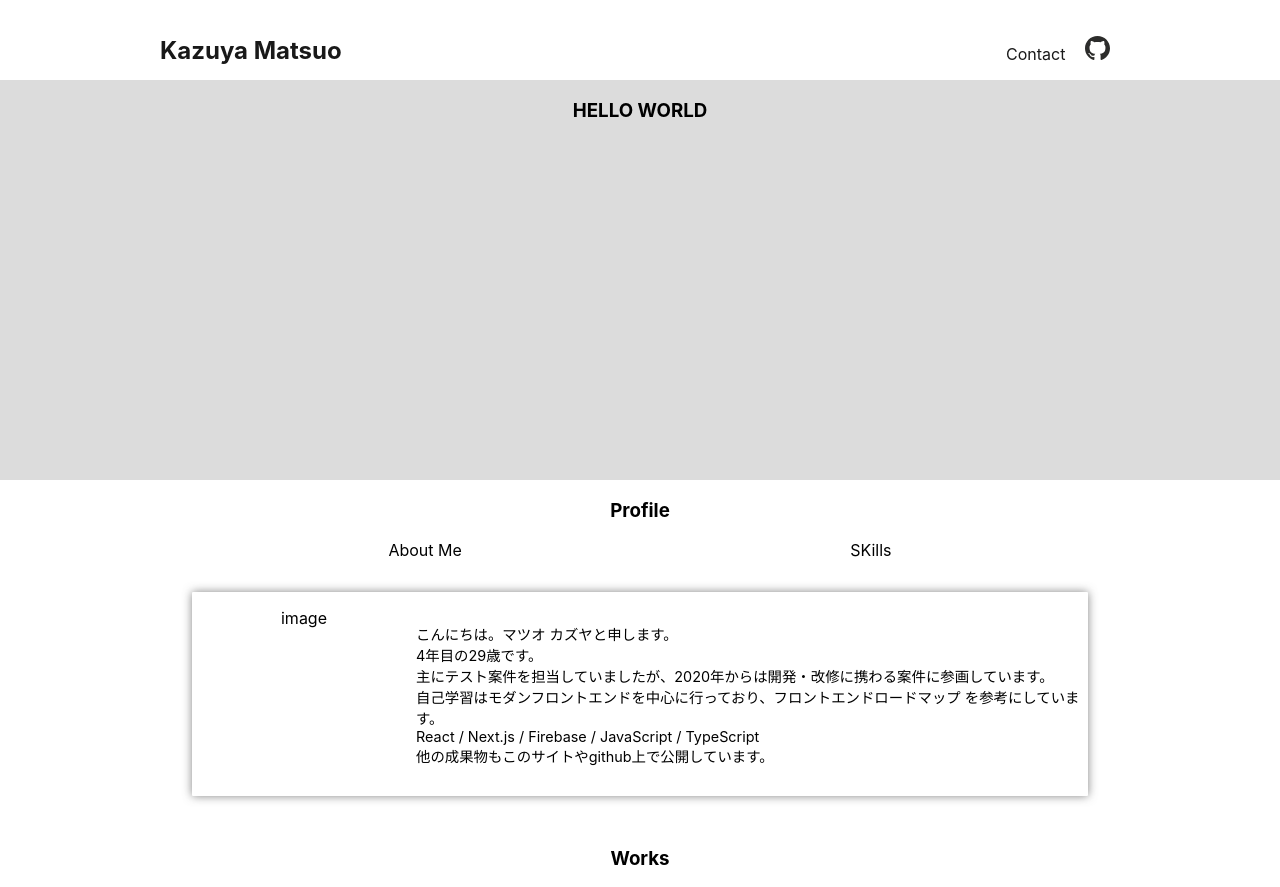
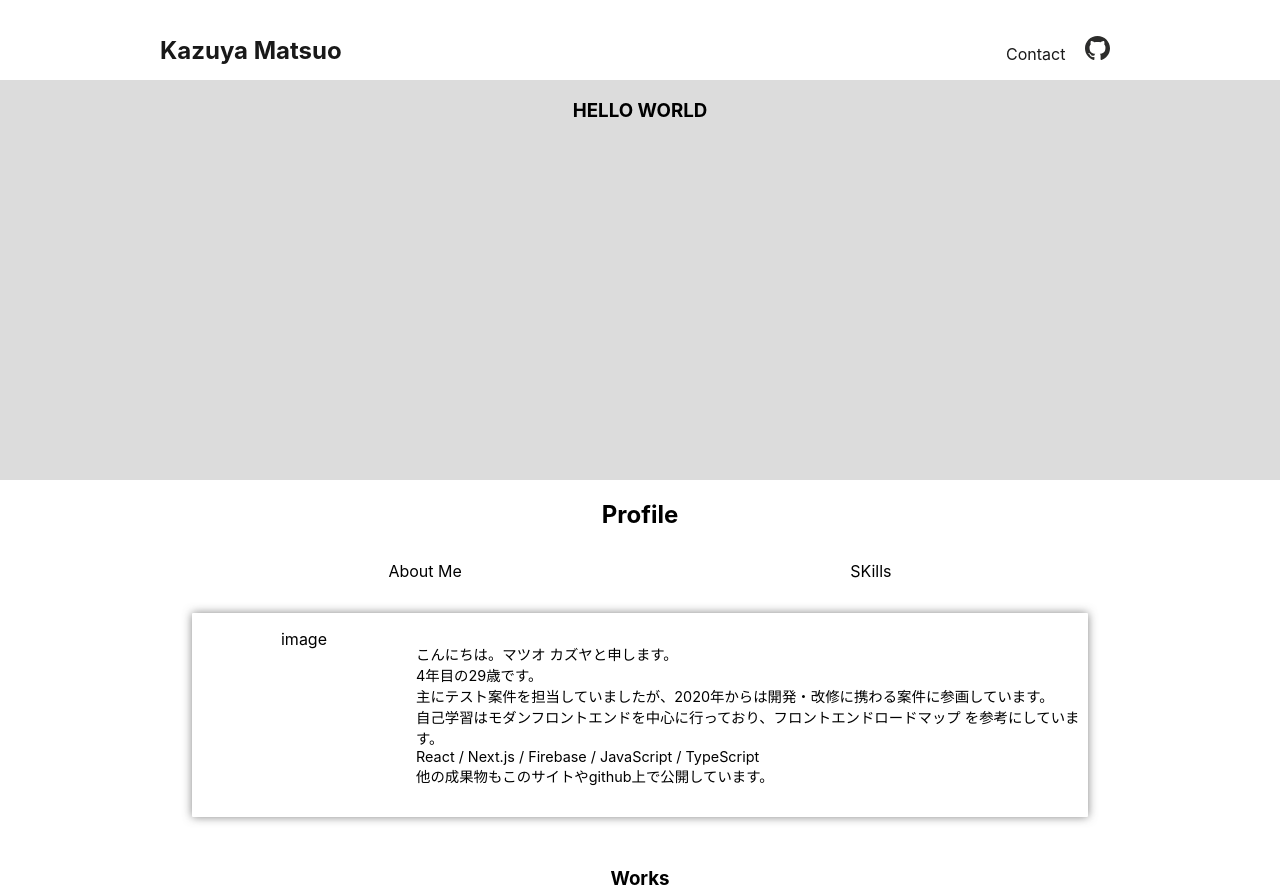
Before and after one commit to kazuya-m/my-pf, a Next.js app: page / in a window 1280 px wide. Shown: the top 887 px of the page. Built offline with nearby package versions, Linux system fonts and the light colour scheme.

Commit message:
midified content wrapper and title

```diff
--- a/components/profile/index.jsx
+++ b/components/profile/index.jsx
@@ -36,7 +36,8 @@ export function Profile() {
 
   return (
     <div className={styles.wrapper}>
-      <h3>Profile</h3>
+      <h2>Profile</h2>
+      <div className={`content`}>
         <ul className={styles.profile__list}>
           <li className={styles.profile__item} onClick={() => handleClickedTab(aboutme)}>About Me</li>
           <li className={styles.profile__item} onClick={() => handleClickedTab(skills)}>SKills</li>
@@ -71,5 +72,6 @@ export function Profile() {
           )}
         </div>
       </div>
+    </div>
   )
 }
```
Lines whose indentation alone changed are shown as unchanged.
